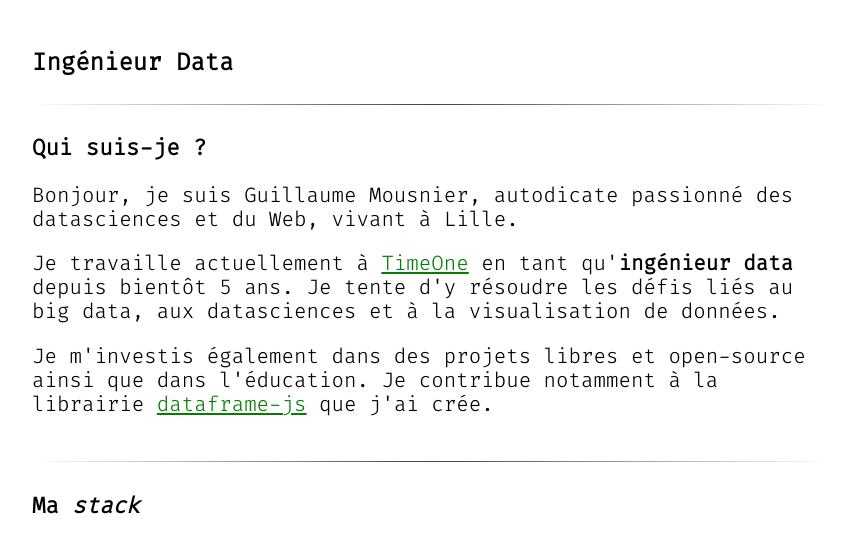
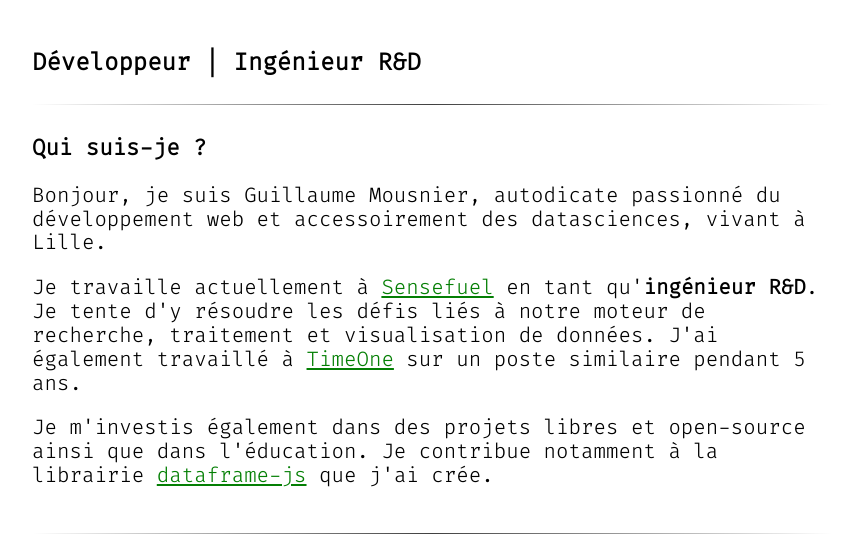
Before and after one commit to Gmousse/guillaumemousnier.datawizard.fr, a website: page public/index.html in a window 1280 px wide. Shown: the part 249-787 px from the top of the page, without its empty margins (208-1053 px from the left). Drawn offline with Linux system fonts and the light colour scheme.

Commit message:
feat: update personal informations

```diff
--- a/package.json
+++ b/package.json
@@ -1,6 +1,6 @@
 {
     "name": "guillaumemousnier.datawizard.fr",
-    "version": "0.2.1",
+    "version": "0.2.2",
     "description": "Guillaume Mousnier's personnal website",
     "homepage": "https://guillaumemousnier.datawizard.fr",
     "private": true,
--- a/public/index.html
+++ b/public/index.html
@@ -8,10 +8,10 @@
         <link rel="stylesheet" type="text/css" href="/css/index.min.css" />
         <link rel="icon" href="/favicon.ico" />
         <link type="text/plain" rel="author" href="/humans.txt" />
-        <title>Guillaume Mousnier - Ingénieur Data</title>
+        <title>Guillaume Mousnier - Ingénieur R&D</title>
         <meta
             name="description"
-            content="Ingénieur Data, localisé à Lille, spécialisé en big data, visualisation de données, python, nodejs, spark..."
+            content="Développeur | Ingénieur R&D, localisé à Lille, spécialisé en développement web, big data, visualisation de données, python, nodejs, spark..."
         />
     </head>
     <body>
@@ -21,21 +21,24 @@
         </header>
         <main>
             <header>
-                <h2>Ingénieur Data</h2>
+                <h2>Développeur | Ingénieur R&D</h2>
             </header>
             <hr />
             <section>
                 <h3>Qui suis-je ?</h3>
                 <p>
-                    Bonjour, je suis Guillaume Mousnier, autodicate passionné
-                    des datasciences et du Web, vivant à Lille.
+                    Bonjour, je suis Guillaume Mousnier, autodicate passionné du
+                    développement web et accessoirement des datasciences, vivant
+                    à Lille.
                 </p>
                 <p>
                     Je travaille actuellement à
-                    <a href="https://www.timeonegroup.com">TimeOne</a> en tant
-                    qu'<strong>ingénieur data</strong> depuis bientôt 5 ans. Je
-                    tente d'y résoudre les défis liés au big data, aux
-                    datasciences et à la visualisation de données.
+                    <a href="http://www.sensefuel.com">Sensefuel</a> en tant
+                    qu'<strong>ingénieur R&D</strong>. Je tente d'y résoudre les
+                    défis liés à notre moteur de recherche, traitement et
+                    visualisation de données. J'ai également travaillé à
+                    <a href="https://www.timeonegroup.com">TimeOne</a> sur un
+                    poste similaire pendant 5 ans.
                 </p>
                 <p>
                     Je m'investis également dans des projets libres et
@@ -53,6 +56,18 @@
                 <ul>
                     <li>
                         <details>
+                            <summary>Javascript + Node.js</summary>
+                            <ul>
+                                <li>Express</li>
+                                <li>Vue</li>
+                                <li>React</li>
+                                <li>D3</li>
+                                <li>...</li>
+                            </ul>
+                        </details>
+                    </li>
+                    <li>
+                        <details>
                             <summary>Python</summary>
                             <ul>
                                 <li>Numpy</li>
@@ -63,17 +78,7 @@
                             </ul>
                         </details>
                     </li>
-                    <li>
-                        <details>
-                            <summary>Javascript + Node.js</summary>
-                            <ul>
-                                <li>React</li>
-                                <li>D3</li>
-                                <li>Express</li>
-                                <li>...</li>
-                            </ul>
-                        </details>
-                    </li>
+
                     <li>
                         <details>
                             <summary>Rust</summary>
@@ -84,11 +89,10 @@
                             <summary>Base de données, stockage</summary>
                             <ul>
                                 <li>MySQL</li>
-                                <li>MongoDB</li>
+                                <li>Couchbase</li>
                                 <li>Apache Cassandra</li>
                                 <li>ElasticSearch</li>
                                 <li>CrateDB</li>
-                                <li>RethinkDB</li>
                                 <li>HDFS</li>
                             </ul>
                         </details>
@@ -140,7 +144,7 @@
                         <a href="https://www.linkedin.com/in/mousg">Linkedin</a>
                     </li>
                     <li>
-                        <a href="mailto:mousnier.guillaume@gmail.com"
+                        <a href="mailto:guillaume.mousnier@datawizard.fr"
                             >Contact mail</a
                         >
                     </li>
```
Also changed, not shown: CHANGELOG.md, 1 other file.
